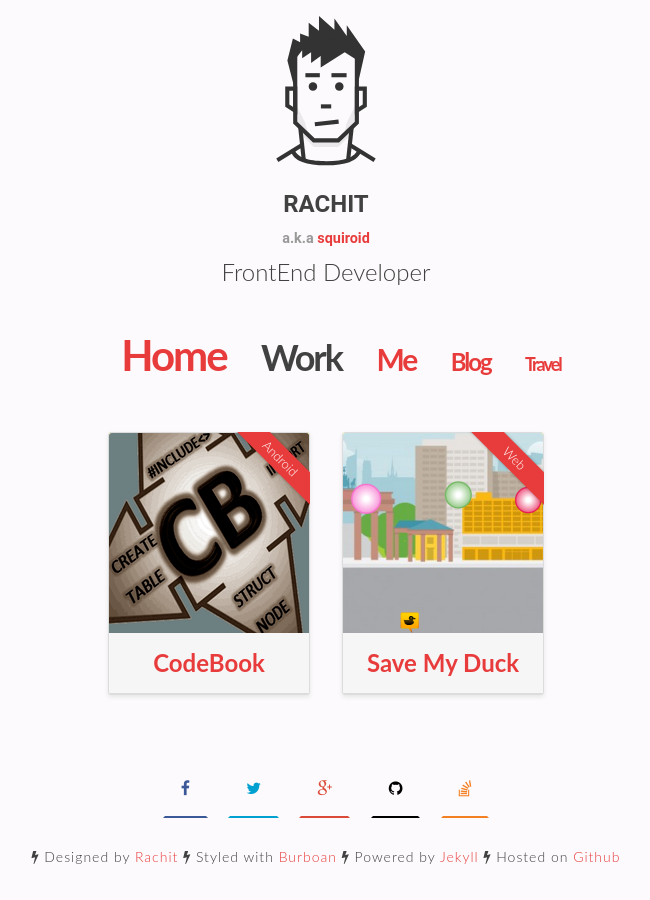
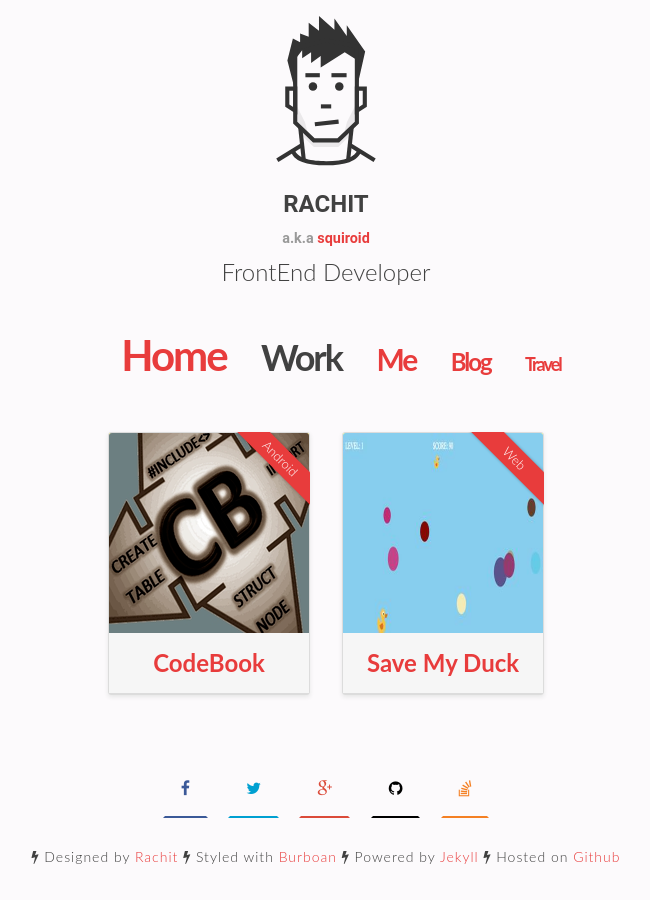
Before and after one commit to rachitGulati/rachitgulati.github.io, a Jekyll site: the page built from work/index.html, in a window 1280 px wide. Shown: the whole page, without its empty margins (314-964 px from the left). Built offline with Jekyll 4.4.1, drawn with Linux system fonts in a browser that asks for light colours.

Commit message:
Added new image

```diff
--- a/_sass/_cards.scss
+++ b/_sass/_cards.scss
@@ -42,6 +42,8 @@
       border-top-right-radius: $base-border-radius;
       width: 100%;
       opacity: 1;
+      max-width: 200px;
+      height: 200px;
     }
   }
 
--- a/work/index.html
+++ b/work/index.html
@@ -11,7 +11,7 @@ title: Work
 				<div class="ribbon">{{app.category}}</div>
 			</div>
 		    <div class="card-image">
-		      <img src="/assets/images/apps/{{app.thumb}}.png" width="200" height="200" alt="">
+		      <img src="/assets/images/apps/{{app.thumb}}.png" alt="">
 		    </div>
 		    <div class="card-header">
 		      	<span>{{app.name}}</span>
@@ -26,7 +26,7 @@ title: Work
 				<div class="ribbon">{{game.category}}</div>
 			</div>
 		    <div class="card-image">
-		      <img src="/assets/images/games/{{game.icon}}.png" width="200" height="200" alt="">
+		      <img src="/assets/images/games/{{game.icon}}.png" alt="">
 		    </div>
 		    <div class="card-header">
 		      	{{game.name}}
```
Also changed, not shown: assets/images/games/save-my-duck.png.
